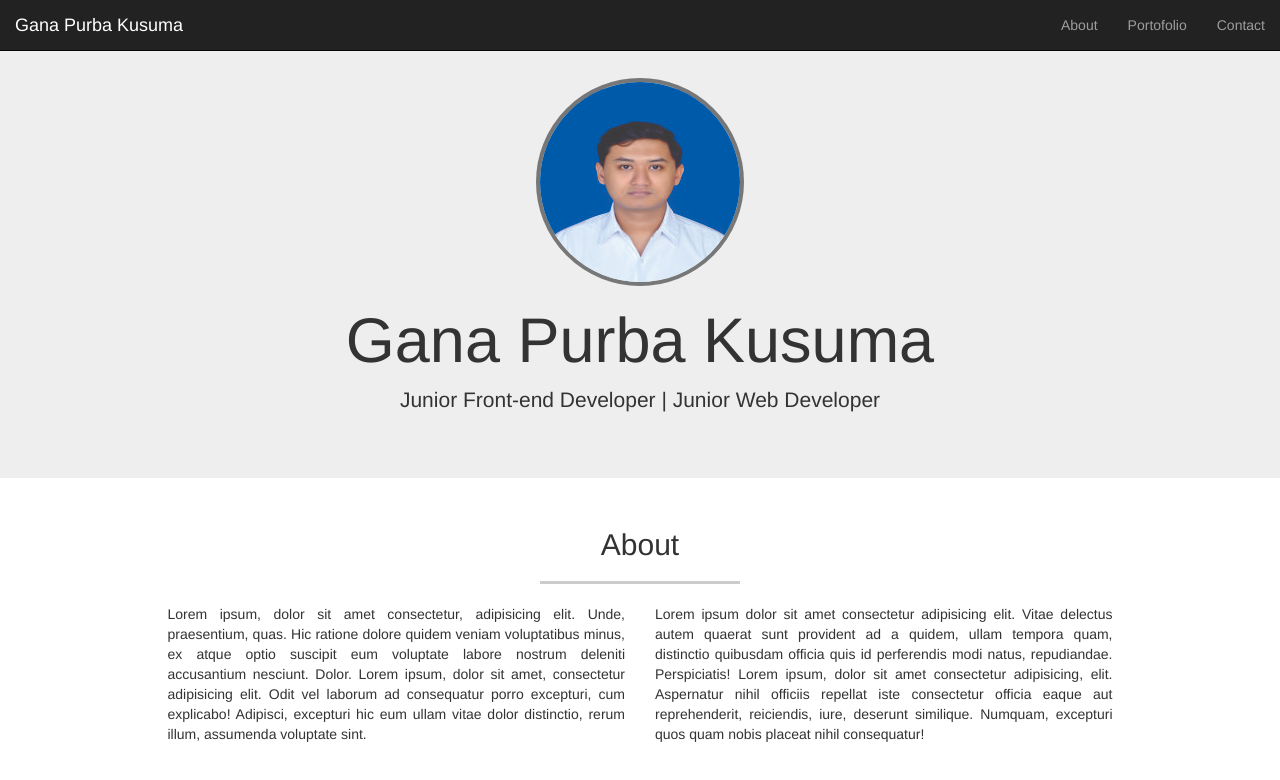
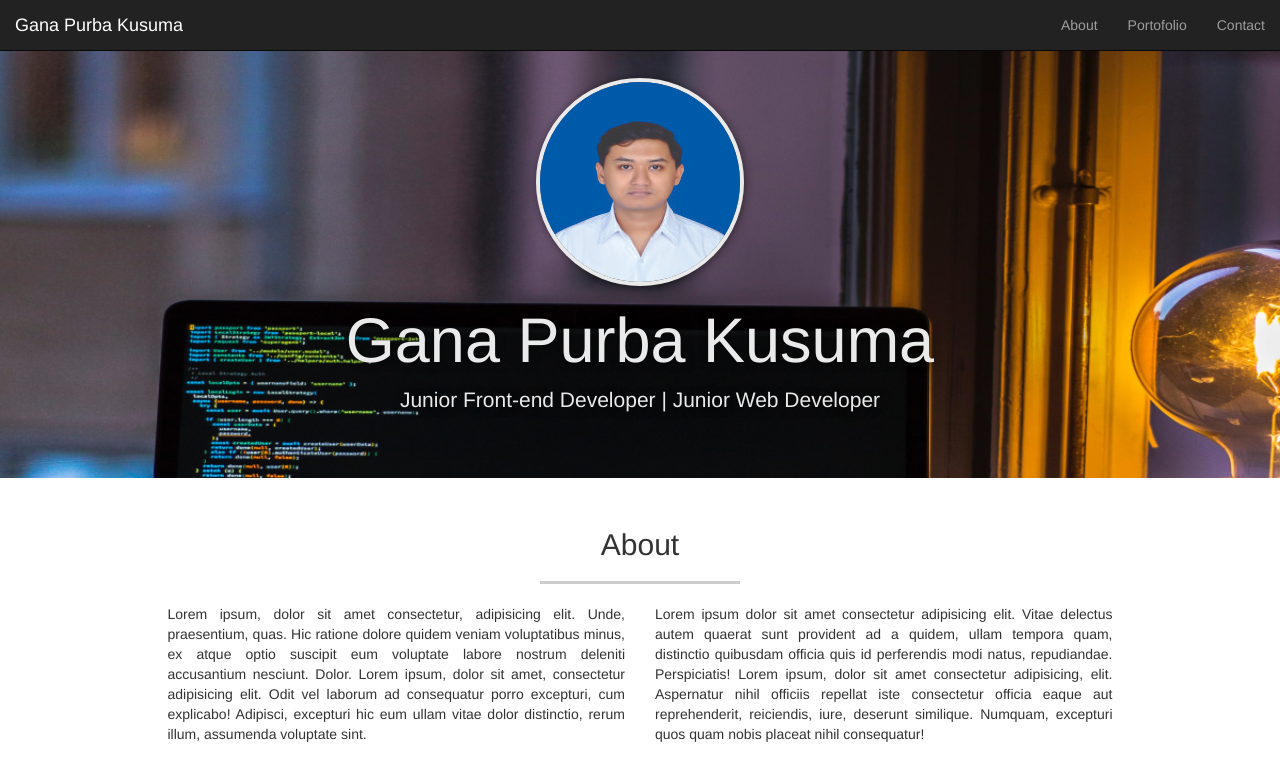
Before and after one commit to ganapurba007/Web-Porto-BS3, a plain HTML site: page index.html in a window 1280 px wide. Shown: the top 780 px of the page. Drawn offline with nearby package versions, Linux system fonts and the light colour scheme.

Commit message:
menambahkan gambar pada jumbtron dan edit style jumbotron

```diff
--- a/css/style.css
+++ b/css/style.css
@@ -7,8 +7,21 @@ body{
 	margin-top: 30px;
 }
 
+.jumbotron{
+	background-image: url("../img/header-bg.png");
+	background-position: 0 -100px;
+	background-attachment: fixed;
+	background-size: cover;
+	color: #eaeaea;
+}
+
 .jumbotron img{
-	border: 4px solid #777;
+	border: 4px solid #eaeaea;
+	box-shadow: 1px 1px 10px rgba(0, 0, 0, 0.5);
+}
+
+.jumbotron h1, .jumbotron p{
+	text-shadow: 1px 1px 10px rgba(0, 0, 0, 0.5);
 }
 
 .about p{
--- a/js/script.js
+++ b/js/script.js
@@ -1,10 +1,12 @@
+//  event pada saat link diklik
 $('.page-scroll').on('click', function(e){
 
-
+	// ambil isi href
 	var tujuan = $(this).attr('href');
-
+	// tangkap elemen yang diklik
 	var elementTujuan = $(tujuan);
 
+	// pindahkan scroll
 	$('html').animate({
 		scrollTop: elementTujuan.offset().top - 50
 
```
Also changed, not shown: img/header-bg.png (added).
